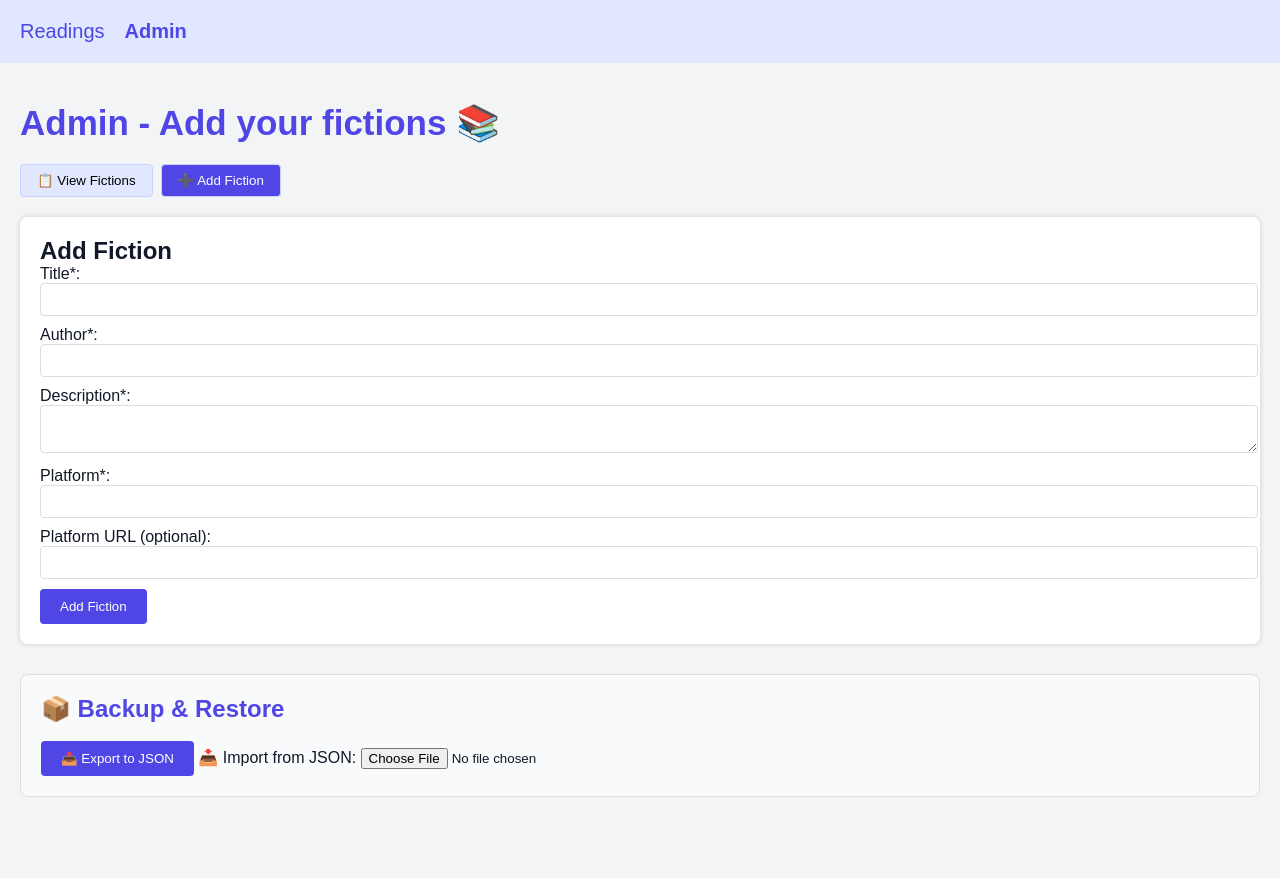
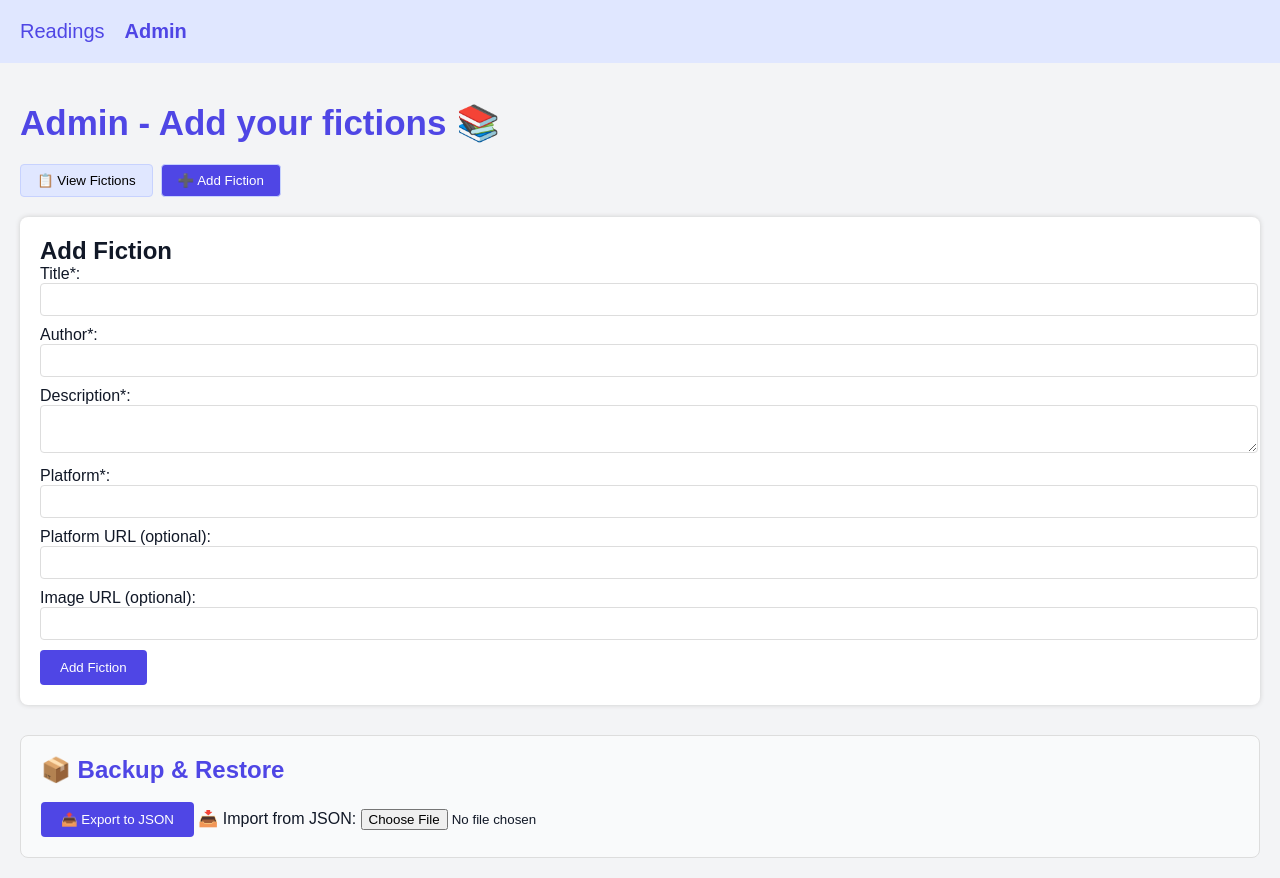
Before and after one commit to AnthonySkr/reading-tracker, a Vue app: page /admin in a window 1280 px wide. Both pictures are taken after a click on the button "➕ Add Fiction". Before the commit the page ends 817 px from the top, so only its background shows below. Built offline with nearby package versions, Linux system fonts and the light colour scheme.

Commit message:
Add image URL for Fictions on form and listings

```diff
--- a/src/components/admin/FictionForm.vue
+++ b/src/components/admin/FictionForm.vue
@@ -16,6 +16,7 @@ const author = ref('')
 const description = ref('')
 const platform = ref('')
 const platformUrl = ref('')
+const imageUrl = ref('')
 
 // Computed to know if we are editing or adding
 const isEditing = computed(() => props.editFiction !== null)
@@ -30,6 +31,7 @@ watch(
       description.value = newVal.description
       platform.value = newVal.platform
       platformUrl.value = newVal.platformUrl || ''
+      imageUrl.value = newVal.imageUrl || ''
     } else {
       resetForm()
     }
@@ -43,6 +45,7 @@ function resetForm() {
   description.value = ''
   platform.value = ''
   platformUrl.value = ''
+  imageUrl.value = ''
 }
 
 // Function to save fiction in LocalStorage
@@ -66,6 +69,7 @@ function saveFiction() {
         description: description.value,
         platform: platform.value,
         platformUrl: platformUrl.value || '',
+        imageUrl: imageUrl.value || '',
       }
     }
   } else {
@@ -77,6 +81,7 @@ function saveFiction() {
       description: description.value,
       platform: platform.value,
       platformUrl: platformUrl.value || '',
+      imageUrl: imageUrl.value || '',
     }
     fictions.push(newFiction)
   }
@@ -115,6 +120,11 @@ function saveFiction() {
     <label>
       Platform URL (optional):
       <input v-model="platformUrl" type="url" />
+    </label>
+
+    <label>
+      Image URL (optional):
+      <input v-model="imageUrl" type="url" />
     </label>
 
     <button type="submit">{{ isEditing ? 'Save Changes' : 'Add Fiction' }}</button>
--- a/src/components/admin/FictionList.vue
+++ b/src/components/admin/FictionList.vue
@@ -32,6 +32,7 @@ function deleteFiction(id: number) {
           <th>Title</th>
           <th>Author</th>
           <th>Platform</th>
+          <th>Image</th>
           <th>Actions</th>
         </tr>
       </thead>
@@ -42,6 +43,10 @@ function deleteFiction(id: number) {
           <td>
             <a v-if="fic.platformUrl" :href="fic.platformUrl" target="_blank">{{ fic.platform }}</a>
             <span v-else>{{ fic.platform }}</span>
+          </td>
+          <td>
+            <a v-if="fic.imageUrl" :href="fic.imageUrl" target="_blank">Image link set</a>
+            <span v-else>No image</span>
           </td>
           <td>
             <button @click="$emit('edit', fic)">✏️ Edit</button>
--- a/src/components/readings/FictionCard.vue
+++ b/src/components/readings/FictionCard.vue
@@ -31,6 +31,10 @@ function saveUpdates() {
 <template>
   <div class="card">
     <h2>{{ fiction.title }}</h2>
+
+    <img v-if="fiction.imageUrl" :src="fiction.imageUrl" alt="Fiction cover" />
+    <img v-else src="../../assets/img/no-image.png" alt="No image available" />
+
     <p><strong>Author:</strong> {{ fiction.author }}</p>
     <p><strong>Description</strong> {{ fiction.description }}</p>
     <p>
--- a/src/types/fiction.ts
+++ b/src/types/fiction.ts
@@ -5,6 +5,7 @@ export interface Fiction {
   description: string
   platform: string
   platformUrl?: string
+  imageUrl?: string
   rating?: number
   comment?: string
 }
```
Also changed, not shown: src/assets/img/no-image.png (added).
